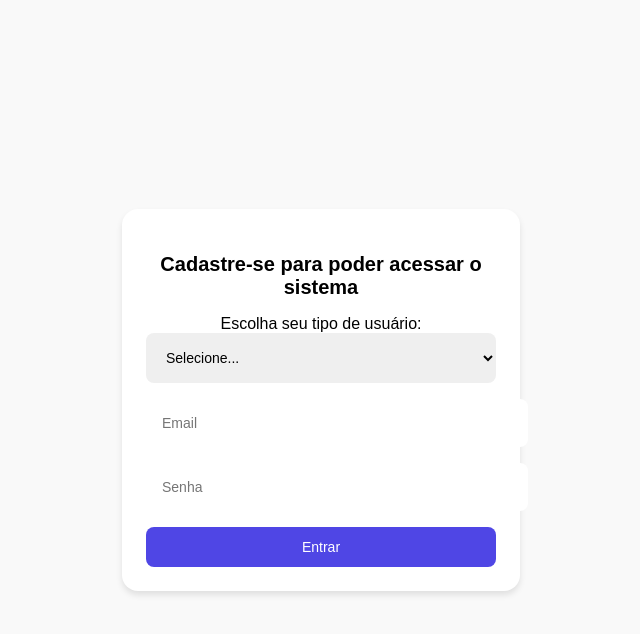
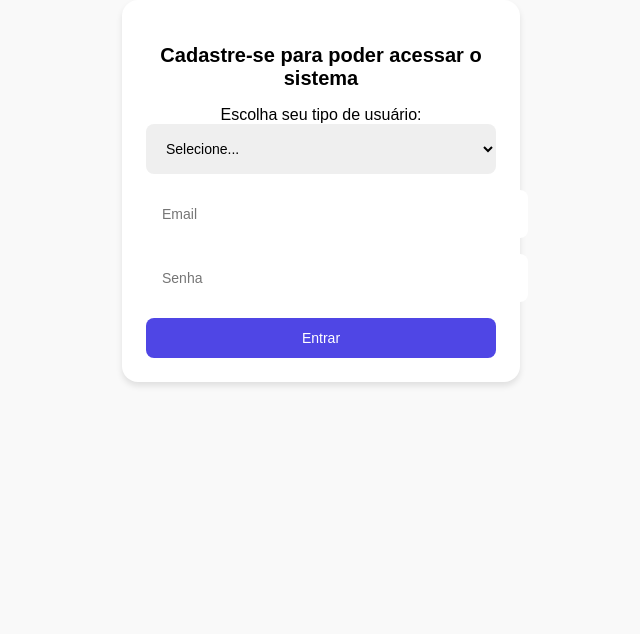
Before and after one commit to mcarolfll/Webpass, a plain HTML site: page src/assets/views/login.html in a window 1280 px wide. Shown: the whole page, without its empty margins (319-959 px from the left). Drawn offline with Linux system fonts and the light colour scheme.

Commit message:
Update style.css

```diff
--- a/src/assets/css/style.css
+++ b/src/assets/css/style.css
@@ -2,7 +2,7 @@ body {
 font-family: Arial, sans-serif;
 background-color: #f9f9f9e0;
 margin: 0;
-min-height: 100vh;
+min-height: 100px;
 display: flex;
 flex-direction: column;
 justify-content: center;
```
